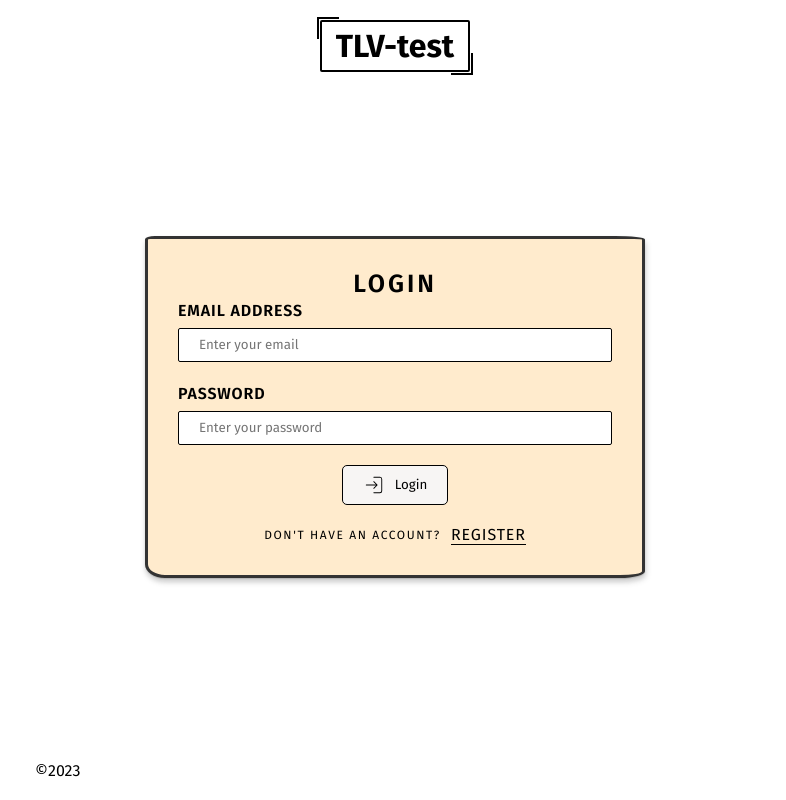
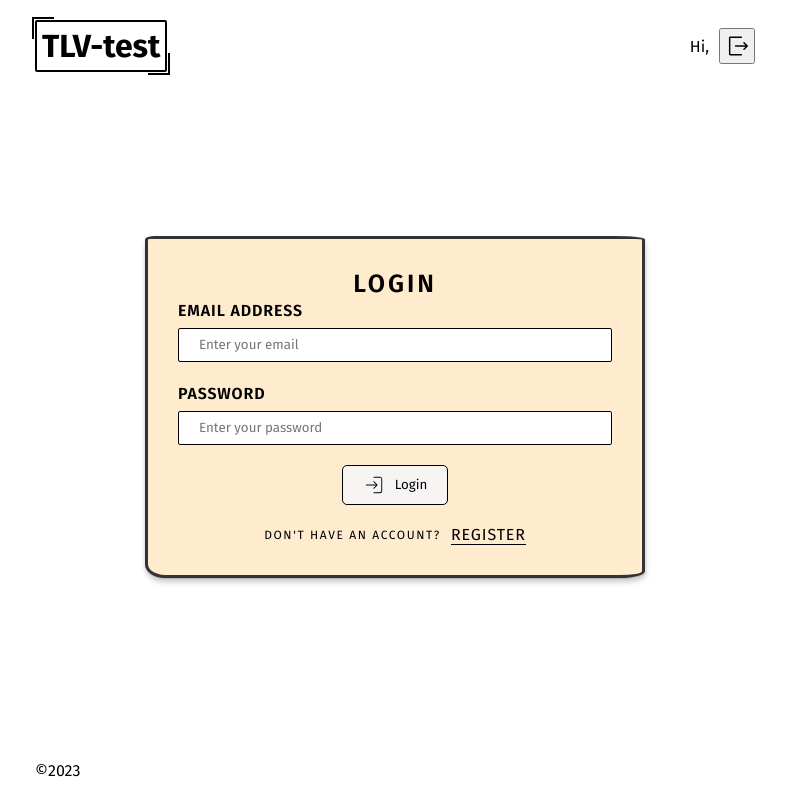
Before and after one commit to Immayou/TLV-test, a Next.js app: page /login in a window 1280 px wide. Shown: the whole page, without its empty margins (245-1031 px from the left). Built offline with nearby package versions, Linux system fonts and the light colour scheme.

Commit message:
adds redux templates

```diff
--- a/package.json
+++ b/package.json
@@ -10,6 +10,7 @@
   },
   "dependencies": {
     "@next/font": "^13.4.6",
+    "@reduxjs/toolkit": "^1.9.5",
     "eslint": "8.43.0",
     "eslint-config-next": "13.4.6",
     "formik": "^2.4.2",
--- a/src/components/header.js
+++ b/src/components/header.js
@@ -1,10 +1,49 @@
 import Logo from "@/components/logo";
+import { RxExit } from "react-icons/rx";
+import { useSelector } from "react-redux";
+import Button from "@/components/button";
+import { useEffect } from "react";
 
 const Header = () => {
+  const { email } = useSelector((state) => state.profileReducer);
+  useEffect(() => {
+    if (!email) {
+      return;
+    }
+  }, [email]);
+
   return (
     <header style={{ padding: "20px 0" }}>
       <div className="container">
-        <Logo text="TLV-test" />
+        <div
+          style={{
+            display: "flex",
+            justifyContent: "space-between",
+            alignItems: "center",
+          }}
+        >
+          <Logo text="TLV-test" />
+          <div
+            style={{
+              display: "flex",
+              justifyContent: "space-between",
+              alignItems: "center",
+            }}
+          >
+            <p
+              style={{
+                marginRight: "10px",
+              }}
+            >
+              Hi, {email}
+            </p>
+            <Button
+              svgIcon={<RxExit size={22} />}
+              type="button"
+              btnclass="iconButton"
+            />
+          </div>
+        </div>
       </div>
     </header>
   );
--- a/src/pages/404.js
+++ b/src/pages/404.js
@@ -1,9 +1,11 @@
 import { useRouter } from "next/router";
+import { withRouter } from "next/router";
 import Button from "@/components/button";
 import { MdOutlineArrowBackIos } from "react-icons/md";
 
 const NotFoundPage = () => {
   const router = useRouter();
+  console.log(router);
   return (
     <main>
       <div className="container">
--- a/src/pages/_app.js
+++ b/src/pages/_app.js
@@ -1,13 +1,17 @@
+import { Provider } from "react-redux";
+import reduxStore from "../redux/store";
 import Layout from "@/components/layout";
 import MainWrapper from "@/components/mainWrapper";
 import "@/styles/globals.css";
 
 export default function App({ Component, pageProps }) {
   return (
-    <MainWrapper>
-      <Layout>
-        <Component {...pageProps} />
-      </Layout>
-    </MainWrapper>
+    <Provider store={reduxStore}>
+      <MainWrapper>
+        <Layout>
+          <Component {...pageProps} />
+        </Layout>
+      </MainWrapper>
+    </Provider>
   );
 }
--- a/src/pages/login.js
+++ b/src/pages/login.js
@@ -1,7 +1,9 @@
 import { Formik, Form, Field } from "formik";
 import { useState, useEffect, useRef } from "react";
+import { useDispatch } from "react-redux";
 import { CiLogin } from "react-icons/ci";
 import * as Yup from "yup";
+import { setProfile } from "@/redux/reducers/profile";
 import Button from "@/components/button";
 import FormError from "@/components/formError";
 import Link from "next/link";
@@ -24,6 +26,8 @@ const LoginPage = () => {
   const [isLogined, setIsLogined] = useState(false);
   const router = useRouter();
 
+  const dispatch = useDispatch();
+
   const initialValues = {
     email: "",
     password: "",
@@ -36,13 +40,14 @@ const LoginPage = () => {
         {!isLogined && (
           <Formik
             initialValues={initialValues}
+            validationSchema={schema}
             onSubmit={(values, { resetForm }) => {
               alert(JSON.stringify(values, null, 2));
+              dispatch(setProfile(values));
               router.push("./");
               setIsLogined(!isLogined);
               resetForm();
             }}
-            validationSchema={schema}
           >
             {({
               values,
--- /dev/null
+++ b/src/redux/reducers/profile.js
@@ -0,0 +1,17 @@
+import { createSlice } from "@reduxjs/toolkit";
+
+const profileSlice = createSlice({
+  name: "profile",
+  initialState: {
+    email: "",
+    password: "",
+  },
+  reducers: {
+    setProfile: (state, { payload }) => {
+      state = payload;
+    },
+  },
+});
+
+export const { setProfile } = profileSlice.actions;
+export default profileSlice.reducer;
--- a/src/redux/store.js
+++ b/src/redux/store.js
@@ -1,23 +1,6 @@
-import { createStore, applyMiddleware } from "redux";
-import thunk from "redux-thunk";
-import { composeWithDevTools } from "redux-devtools-extension";
-import { createWrapper } from "next-redux-wrapper";
-import rootReducer from "./reducers";
+import { configureStore } from "@reduxjs/toolkit";
+import profileReducer from "./reducers/profile";
 
-// initial states here
-const initalState = {};
-
-// middleware
-const middleware = [thunk];
-
-// creating store
-export const store = createStore(
-  rootReducer,
-  initalState,
-  composeWithDevTools(applyMiddleware(...middleware))
-);
-
-// assigning store to next wrapper
-const makeStore = () => store;
-
-export const wrapper = createWrapper(makeStore);
+export default configureStore({
+  reducer: { profileReducer },
+});
--- a/src/styles/globals.css
+++ b/src/styles/globals.css
@@ -47,8 +47,6 @@ a {
 }
 
 .logo {
-  text-align: center;
-  margin: 0 auto;
   max-width: 150px;
   padding: 5px;
   position: relative;
```
Also changed, not shown: 1 other file (tests, documents, lock files or other folders).
